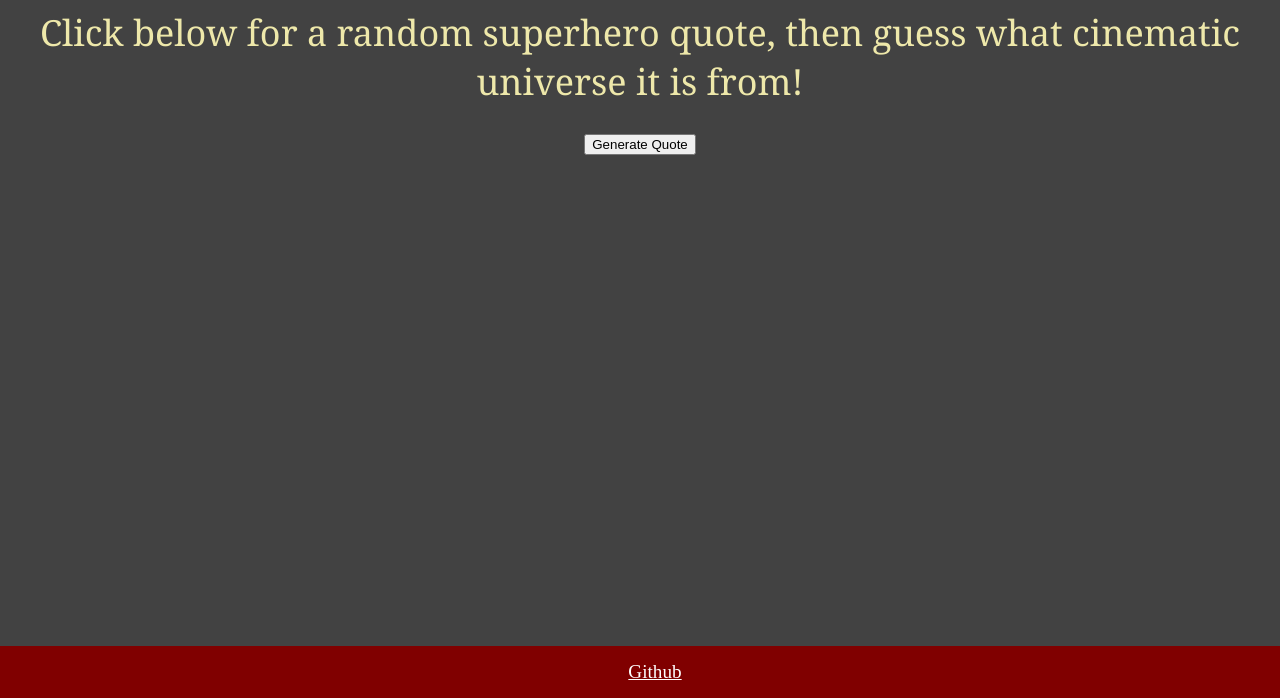
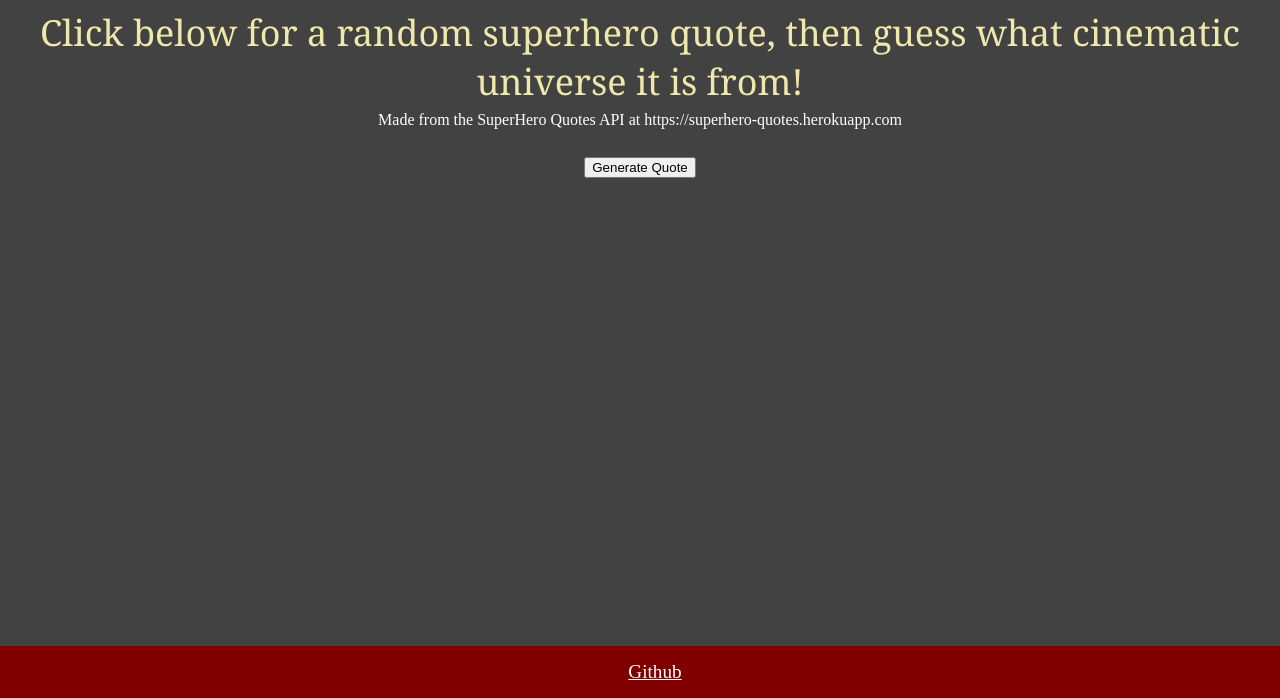
Before and after one commit to chris10y/creative2, a plain HTML site: page index.html in a window 1280 px wide. Shown: the part 102-800 px from the top of the page. Drawn offline with nearby package versions, Linux system fonts and the light colour scheme.

Commit message:
Added API website credit

```diff
--- a/index.html
+++ b/index.html
@@ -14,6 +14,7 @@
 
   <form>
     <label class="centered">Click below for a random superhero quote, then guess what cinematic universe it is from!</label>
+    <p>Made from the SuperHero Quotes API at https://superhero-quotes.herokuapp.com</p>
     <p>&nbsp</p>
     <input class="centered" id="buttonSubmit" type="submit" value="Generate Quote"></input>
   </form>
--- a/styles.css
+++ b/styles.css
@@ -46,6 +46,7 @@ h1{
 p{
     text-align: center;
     margin: 5px;
+    color: white;
 }
 
 form, .centered{
```
